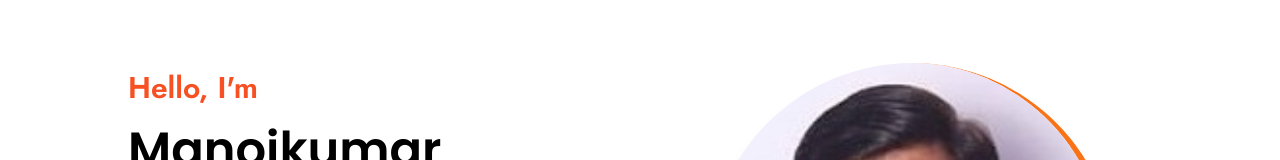
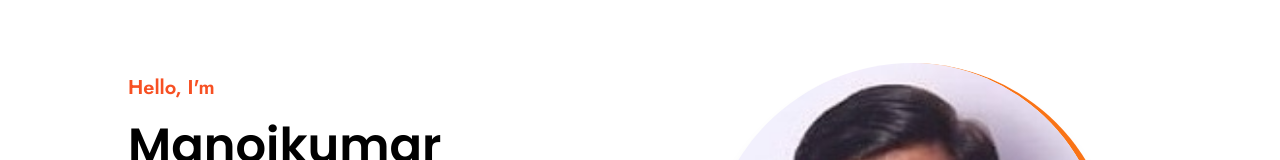
Before and after one commit to ManojkumarDalal/my-personal-portfolio, a React (Vite) app: page / in a window 1280 px wide. Shown: the part 145-305 px from the top of the page. Built offline with nearby package versions, Linux system fonts and the light colour scheme.

Commit message:
some changes in text size

```diff
--- a/src/component/Hero.jsx
+++ b/src/component/Hero.jsx
@@ -10,7 +10,7 @@ const Hero = () => {
     <section className="text-white flex flex-col-reverse min-h-screen md:flex-row items-center justify-center md:justify-between px-4 sm:px-8 md:px-24 py-8">
       {/* Left Side: Title and CTA */}
       <div className="container flex flex-col text-center md:text-left md:w-1/2 space-y-5">
-        <h1 className="font-jost text-2xl sm:text-3xl text-primary font-semibold">
+        <h1 className="font-jost text-2xl sm:text-xl text-primary font-semibold">
           Hello, I{"'"}m
         </h1>
         <h1 className="text-black font-poppins text-4xl sm:text-5xl font-semibold">
```
